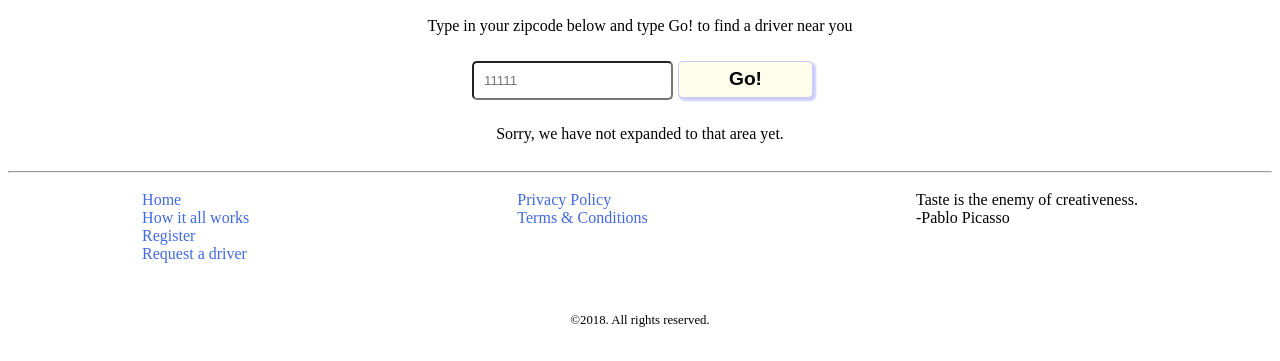
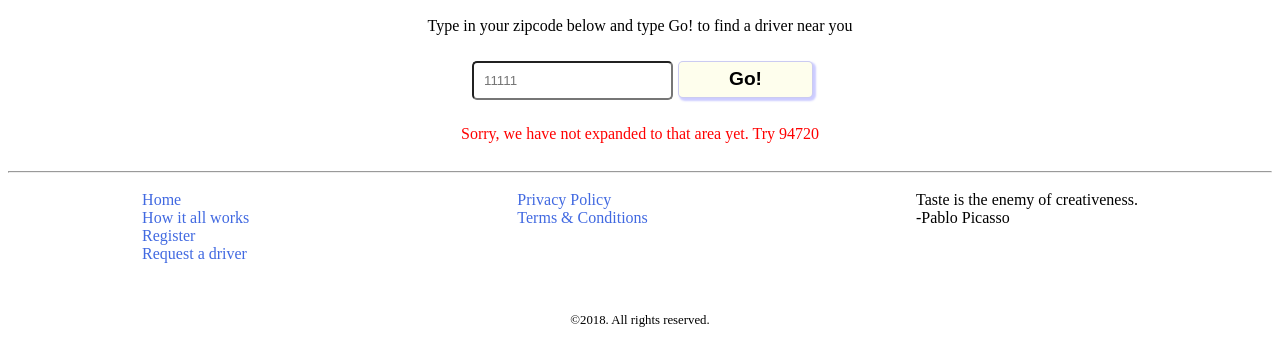
Before and after one commit to kelceywilson/revature, a plain HTML site: page index.html in a window 1280 px wide. Both pictures are taken after a click on the button "Go!". Shown: the part 439-800 px from the top of the page. Drawn offline with Linux system fonts and the light colour scheme.

Commit message:
Clean up and comment

```diff
--- a/layout.css
+++ b/layout.css
@@ -43,6 +43,7 @@ li {
 #answer {
   margin: 20px 10px;
   display: inline;
+  color: red;
 }
 
 #banner {
@@ -83,7 +84,6 @@ li {
   background: lightgrey;
   border-radius: 5px;
   text-align: center;
-  /* height: 100px; */
   padding: 5px;
 }
 
@@ -113,7 +113,6 @@ li {
 .flex-center {
   display: flex;
   justify-content: center;
-  /* width: 100%; */
 }
 
 .flex-column {
@@ -171,8 +170,6 @@ li {
   display: inline;
   font-size: 1.4em;
   font-weight: bold;
-  /* margin: 0 auto; */
-  /* width: 80%; */
   margin: 15px 10px;
 
 }
--- a/scripts/home.js
+++ b/scripts/home.js
@@ -2,46 +2,32 @@ window.addEventListener("load", function() {
   var zipInput = document.getElementById("zip-search");
   var go = document.getElementById("go");
   var answerDiv = document.getElementById("answer");
+  var adDiv = document.getElementById("banner");
+  var banner =
+    '<div><a href="https://movetool.herokuapp.com/" target="_blank"><img src="chimpy.gif" alt="advertisement"/></a><span class="close">X</span></div';
 
+  // checks if zip is covered and provides feedback
   function zipCheck(zipcode) {
-    var zips = [
-      94701,
-      94702,
-      94703,
-      94704,
-      94705,
-      94706,
-      94707,
-      94708,
-      94709,
-      94710,
-      94712,
-      94720
-    ];
+    var zips = [94701, 94702, 94703, 94704, 94705, 94706, 94707, 94708, 94709, 94710, 94712, 94720];
     for (let i = 0; i < zips.length; i++) {
       if (zips[i] == zipcode) {
         return "We have your area covered! <a href='request.html'><button>Request Driver Now</button></a>";
       }
     }
-    return "Sorry, we have not expanded to that area yet.";
+    return "Sorry, we have not expanded to that area yet. Try 94720";
   }
 
+  // runs zipCheck if go button is clicked
   go.addEventListener("click", function() {
     var answer = zipCheck(zipInput.value);
     answerDiv.innerHTML = answer;
   });
-  console.log("All assets are loaded");
-  var banner =
-    '<div><a href="https://movetool.herokuapp.com/" target="_blank"><img src="chimpy.gif" alt="advertisement"/></a><span class="close">X</span></div';
-  var adDiv = document.getElementById("banner");
 
-  console.log(adDiv);
+  // inserts banner ad 5 seconds after window loads
   setTimeout(function() {
     adDiv.innerHTML = banner;
-
     // Get the <span> element that closes the modal
     var span = document.getElementsByClassName("close")[0];
-
     // When the user clicks on <span> (x), close the modal
     span.onclick = function() {
       adDiv.style.display = "none";
--- a/scripts/request.js
+++ b/scripts/request.js
@@ -5,10 +5,12 @@ window.addEventListener("load", function() {
   var priceSpan = document.getElementsByName("price");
   var tipSpan = document.getElementsByName("tip");
 
+  // calculate total to 2 decimals based on choices
   function calculateTotal(price, tip) {
     return (price + price * tip).toFixed(2);
   }
 
+  // add event listeners to meal choice boxes
   for (var i = 0; i < priceSpan.length; i++) {
     priceSpan[i].addEventListener("click", function(event) {
       price = parseFloat(event.target.value);
@@ -16,6 +18,7 @@ window.addEventListener("load", function() {
     });
   }
 
+  // add event listeners to tip choice boxes
   for (var i = 0; i < tipSpan.length; i++) {
     tipSpan[i].addEventListener("click", function(event) {
       tip = parseFloat(event.target.value);
```
